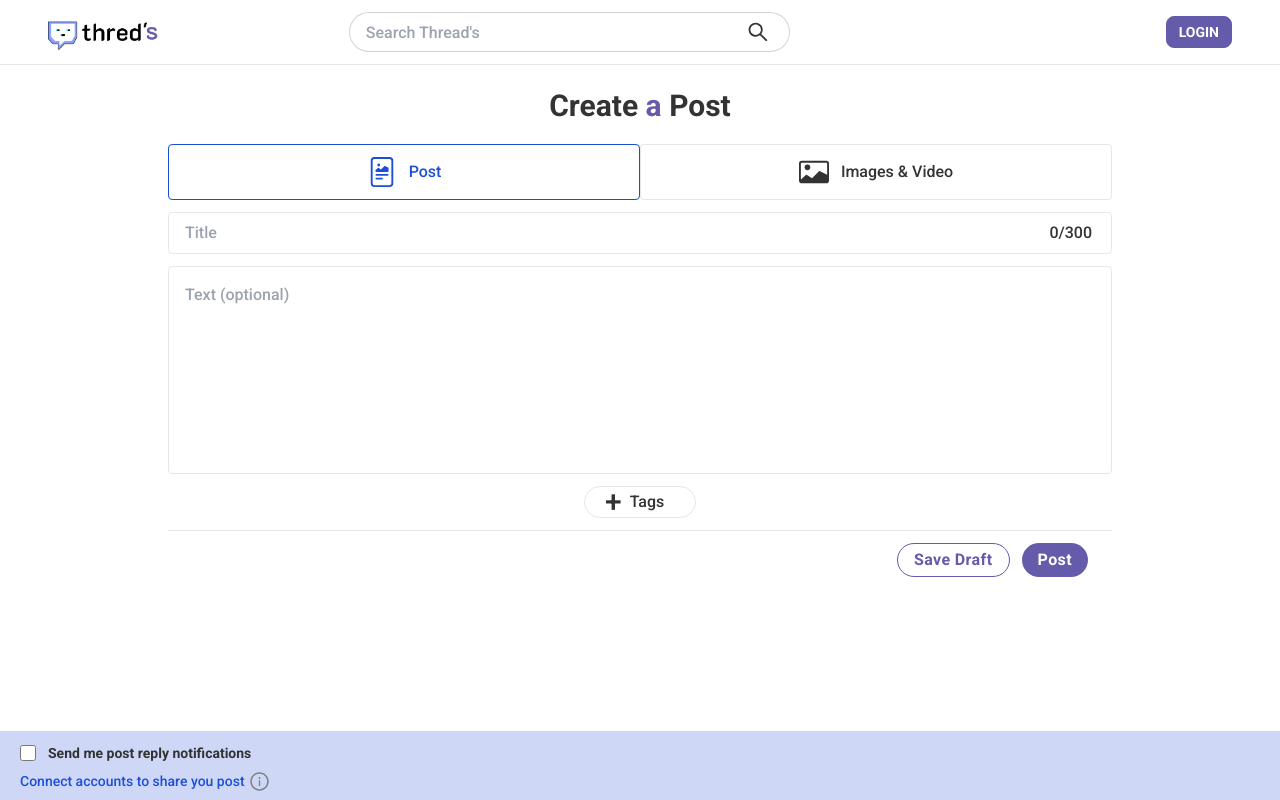
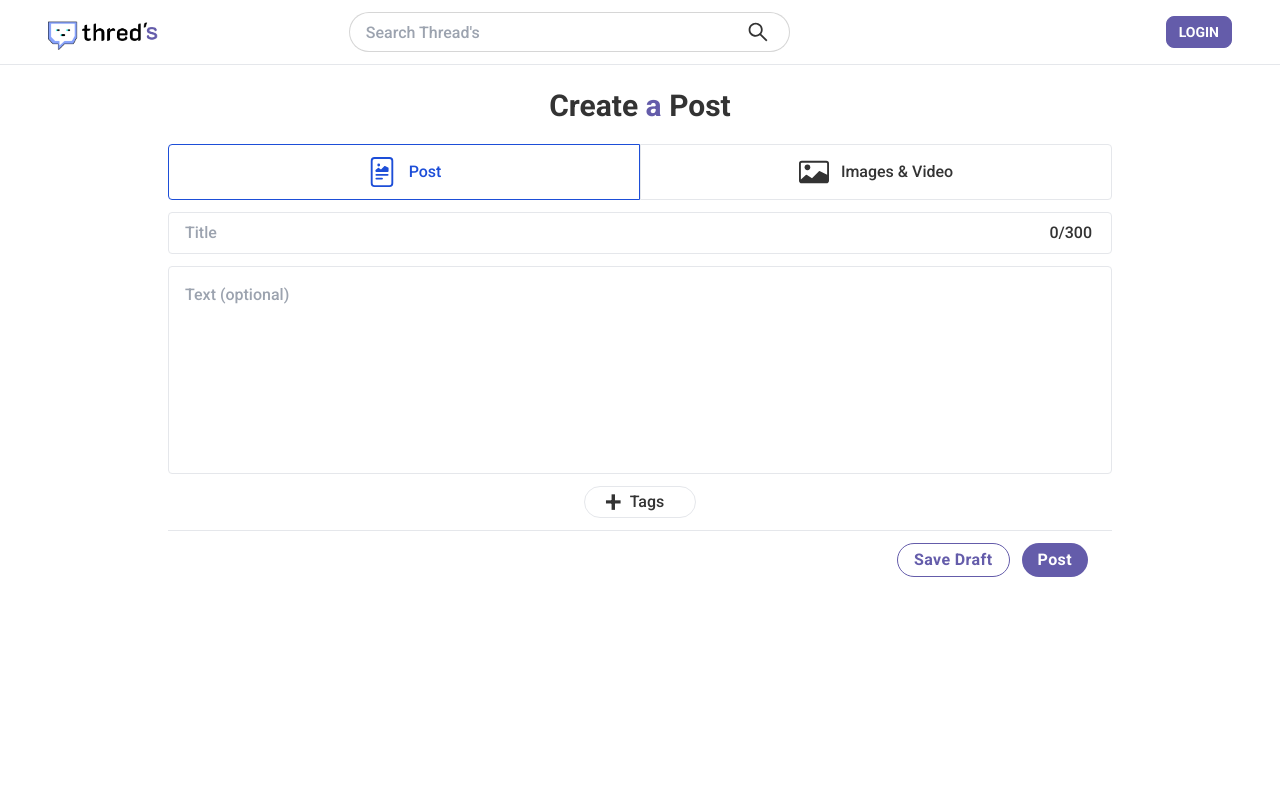
Before and after one commit to jevvonn/threads-app-website, a Next.js app: page /create in a window 1280 px wide. Built offline with nearby package versions, Linux system fonts and the light colour scheme; no server answers.

Commit message:
edit some change in create thread page

```diff
--- a/src/pages/create.js
+++ b/src/pages/create.js
@@ -25,8 +25,8 @@ export default function Create() {
               onClick={() => changePost(1)}
               className={
                 active === 1
-                  ? "w-1/2 h-14 border border-blue-700 rounded text-blue-700 flex justify-center items-center gap-3 text-sm md:text-base"
-                  : "w-1/2 h-14 border rounded flex justify-center items-center gap-3 text-sm md:text-base"
+                  ? "w-1/2 h-14 border border-blue-700 rounded-l text-blue-700 flex justify-center items-center gap-3 text-sm md:text-base"
+                  : "w-1/2 h-14 border rounded-l flex justify-center items-center gap-3 text-sm md:text-base"
               }
             >
               <BsFileRichtext size={30} />
@@ -36,8 +36,8 @@ export default function Create() {
               onClick={() => changePost(2)}
               className={
                 active === 2
-                  ? "w-1/2 h-14 border border-blue-700 rounded text-blue-700 flex justify-center items-center gap-3 text-sm md:text-base"
-                  : "w-1/2 h-14 border rounded flex justify-center items-center gap-3 text-sm md:text-base"
+                  ? "w-1/2 h-14 border border-blue-700 rounded-r text-blue-700 flex justify-center items-center gap-3 text-sm md:text-base"
+                  : "w-1/2 h-14 border rounded-r flex justify-center items-center gap-3 text-sm md:text-base"
               }
             >
               <BsCardImage size={30} />
@@ -69,18 +69,6 @@ export default function Create() {
           </div>
         </div>
       </div>
-      <div className="form-control w-full fixed bottom-0 bg-secondary px-4 py-1 pb-2">
-        <label className="label cursor-pointer flex justify-start gap-3">
-          <input type="checkbox" className="checkbox-xs" />
-          <span className="label-text font-semibold">
-            Send me post reply notifications
-          </span>
-        </label>
-        <p className="px-1 flex gap-1 text-sm text-blue-700">
-          Connect accounts to share you post{" "}
-          <AiOutlineInfoCircle size={21} color="gray" />
-        </p>
-      </div>
     </>
   );
 }
```
